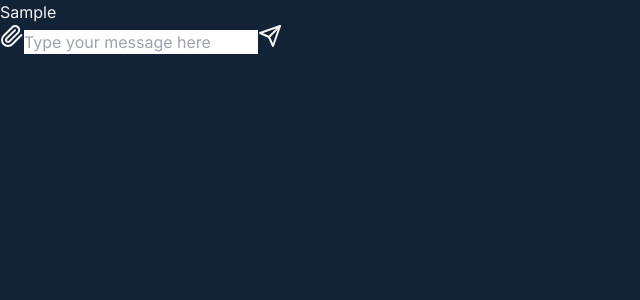
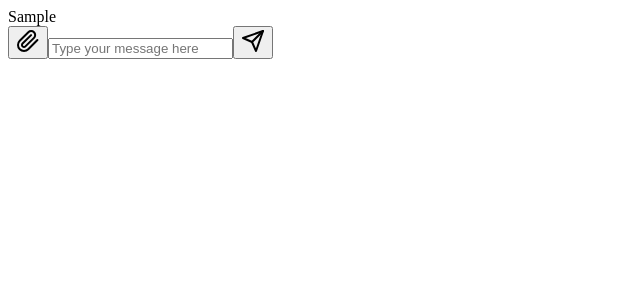
Before and after one commit to tarunagarwal1981/vessel-iq, a Next.js app: page / in a window 1280 px wide. Both pictures are taken after typing "Sample" into the empty fields and a click on the button 270 px from the left and 12 px from the top of the page. Shown: the top 300 px of the page, without its empty margins (0-640 px from the left). Built offline with nearby package versions, Linux system fonts and the light colour scheme; no server answers.

Commit message:
Update layout.tsx

```diff
--- a/src/app/layout.tsx
+++ b/src/app/layout.tsx
@@ -1,29 +1,103 @@
-import './globals.css';
-import type { Metadata } from 'next';
-import { Inter } from 'next/font/google';
+'use client';
 
-// Initialize Inter font
-const inter = Inter({
-  subsets: ['latin'],
-  variable: '--font-inter',
-});
+import React, { useState, useRef, useEffect } from 'react';
+import { Send, Paperclip } from 'lucide-react';
 
-export const metadata: Metadata = {
-  title: 'VesselIQ',
-  description: 'Smart vessel performance analysis',
-  viewport: 'width=device-width, initial-scale=1, maximum-scale=1',
+type Message = {
+  type: 'user' | 'assistant';
+  content: string;
 };
 
-export default function RootLayout({
-  children,
-}: {
-  children: React.ReactNode;
-}) {
+export default function Chat() {
+  const [messages, setMessages] = useState<Message[]>([]);
+  const [input, setInput] = useState('');
+  const [isLoading, setIsLoading] = useState(false);
+  const messagesEndRef = useRef<HTMLDivElement>(null);
+
+  useEffect(() => {
+    messagesEndRef.current?.scrollIntoView({ behavior: 'smooth' });
+  }, [messages]);
+
+  const handleSubmit = async (e: React.FormEvent) => {
+    e.preventDefault();
+    if (!input.trim() || isLoading) return;
+
+    try {
+      setMessages(prev => [...prev, {
+        type: 'user',
+        content: input
+      }]);
+      setInput('');
+      setIsLoading(true);
+
+      const response = await fetch('/api/chat', {
+        method: 'POST',
+        headers: { 'Content-Type': 'application/json' },
+        body: JSON.stringify({ message: input })
+      });
+
+      const data = await response.json();
+
+      setMessages(prev => [...prev, {
+        type: 'assistant',
+        content: data.response
+      }]);
+    } catch (error) {
+      console.error('Error:', error);
+    } finally {
+      setIsLoading(false);
+    }
+  };
+
   return (
-    <html lang="en" className={inter.variable}>
-      <body>
-        {children}
-      </body>
-    </html>
+    <main className="fixed inset-0 flex flex-col bg-[#132337]">
+      {/* Messages Container */}
+      <div className="flex-1 w-full overflow-y-auto p-4">
+        {messages.map((msg, idx) => (
+          <div
+            key={idx}
+            className={`max-w-[80%] mb-4 p-4 rounded-lg ${
+              msg.type === 'user'
+                ? 'ml-auto bg-blue-600 text-white'
+                : 'mr-auto bg-gray-800 text-white'
+            }`}
+          >
+            {msg.content}
+          </div>
+        ))}
+        <div ref={messagesEndRef} />
+      </div>
+
+      {/* Input Container */}
+      <div className="w-full border-t border-gray-700 bg-[#1a2a3d]">
+        <form
+          onSubmit={handleSubmit}
+          className="flex items-center gap-2 p-4"
+        >
+          <button
+            type="button"
+            className="p-2 text-gray-400 hover:text-gray-300"
+          >
+            <Paperclip className="w-5 h-5" />
+          </button>
+
+          <input
+            type="text"
+            value={input}
+            onChange={(e) => setInput(e.target.value)}
+            placeholder="Type your message here"
+            className="flex-1 bg-transparent text-white placeholder-gray-400 outline-none border-none"
+          />
+
+          <button
+            type="submit"
+            disabled={isLoading}
+            className="p-2 text-blue-400 hover:text-blue-300 disabled:opacity-50"
+          >
+            <Send className="w-5 h-5" />
+          </button>
+        </form>
+      </div>
+    </main>
   );
 }
```
